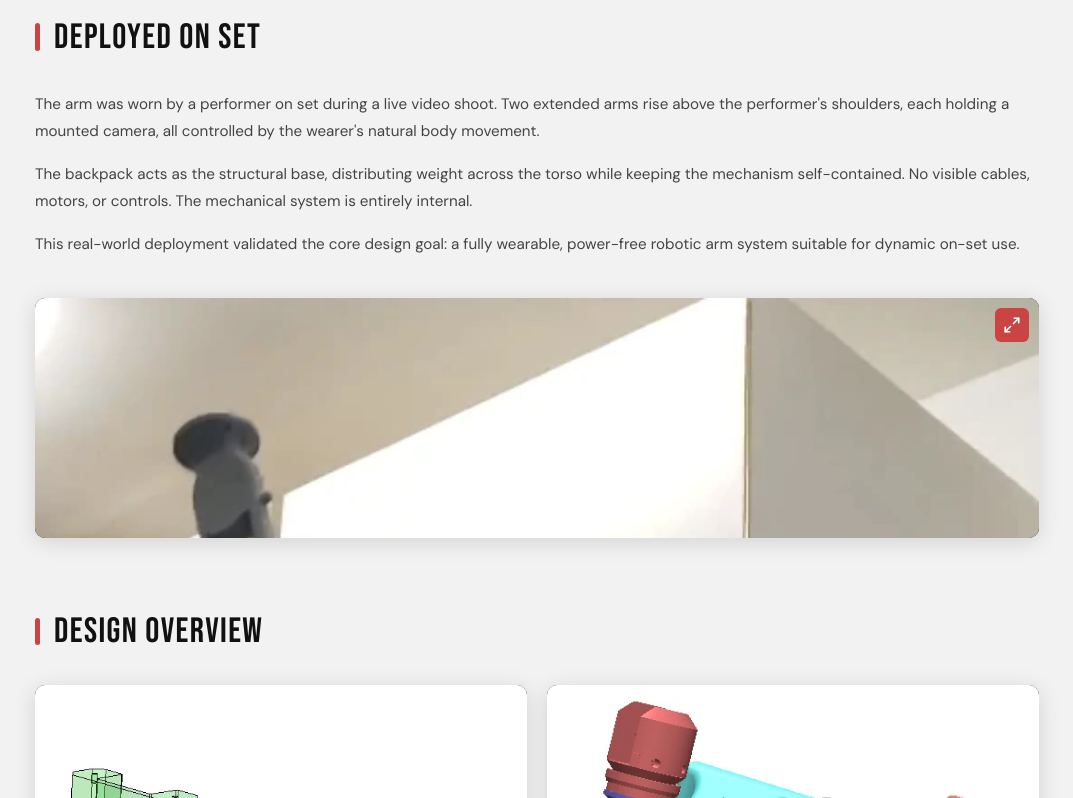
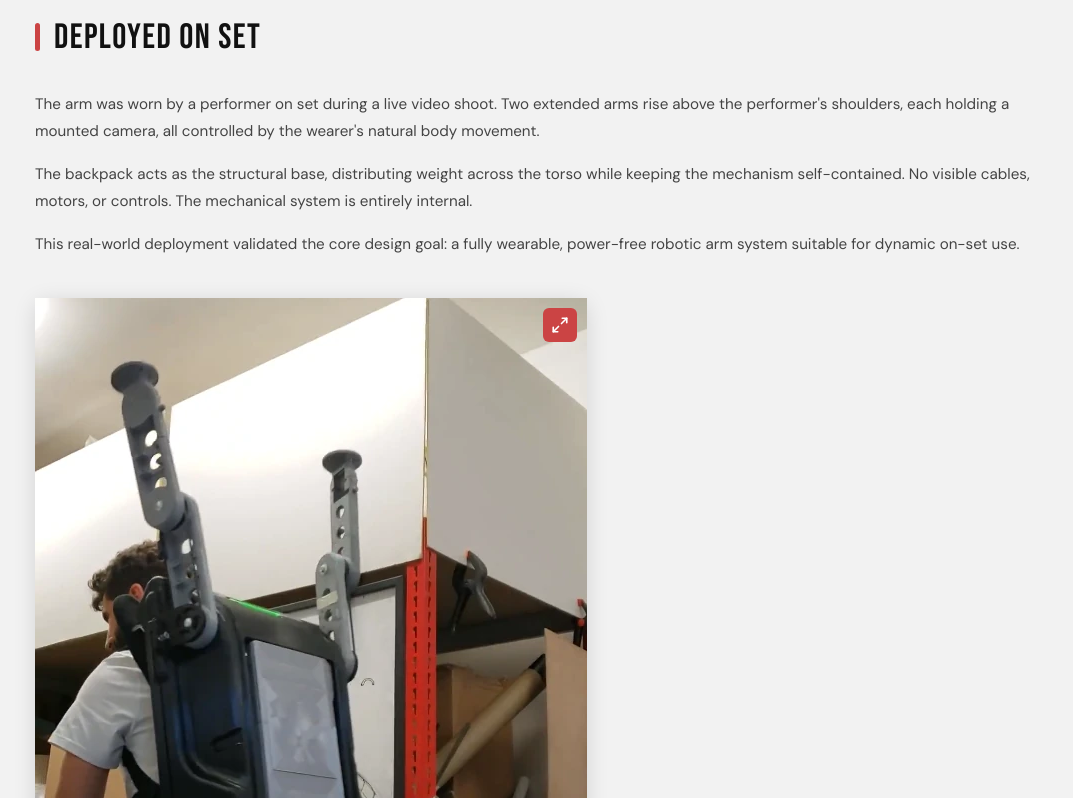
Before and after one commit to joseVidalJimenez/portfolio, a website: page docs/projects/backpack.html in a window 1280 px wide. Shown: the part 869-1667 px from the top of the page, without its empty margins (103-1176 px from the left). Drawn offline with Linux system fonts and the light colour scheme.

Commit message:
fixing container issues

```diff
--- a/docs/projects/backpack.html
+++ b/docs/projects/backpack.html
@@ -67,14 +67,14 @@
 
 				<div class="project-section">
 					<h2>Deployed on Set</h2>
-					<div class="deployed-grid" style="align-items: stretch; grid-template-columns: 1fr;">
+					<div class="deployed-grid" style="align-items: stretch; grid-template-columns: 1fr; width: fit-content;">
 						<div class="deployed-text">
 							<p>The arm was worn by a performer on set during a live video shoot. Two extended arms rise above the performer&#39;s shoulders, each holding a mounted camera, all controlled by the wearer&#39;s natural body movement.</p>
 							<p>The backpack acts as the structural base, distributing weight across the torso while keeping the mechanism self-contained. No visible cables, motors, or controls. The mechanical system is entirely internal.</p>
 							<p>This real-world deployment validated the core design goal: a fully wearable, power-free robotic arm system suitable for dynamic on-set use.</p>
 						</div>
-						<div style="position: relative; overflow: hidden; border-radius: 10px; box-shadow: 0 4px 22px rgba(0,0,0,0.13); background: #1c1c1c; min-height: 240px;">
-							<img src="../images/projects/backpack/arm_fully_deployed.webp" alt="BackPack Arm fully deployed and worn on set" style="position: absolute; inset: 0; width: 100%; height: 100%; object-fit: cover; object-position: top; display: block;">
+					<div style="position: relative; border-radius: 10px; box-shadow: 0 4px 22px rgba(0,0,0,0.13); background: #1c1c1c; width: fit-content;">
+						<img src="../images/projects/backpack/arm_fully_deployed.webp" alt="BackPack Arm fully deployed and worn on set" style="display:block; width:auto; height:auto; max-width:100%; object-fit:none; object-position:top;">
 						<button class="img-expand-btn" aria-label="View full image"></button>
 						</div>
 					</div>
```
Lines whose indentation alone changed are shown as unchanged.
